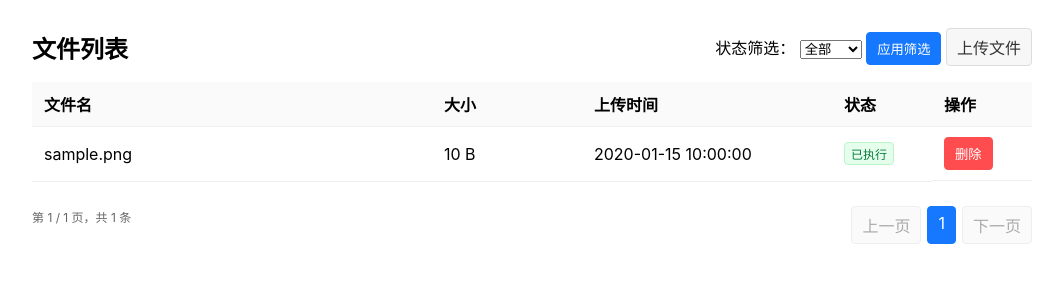
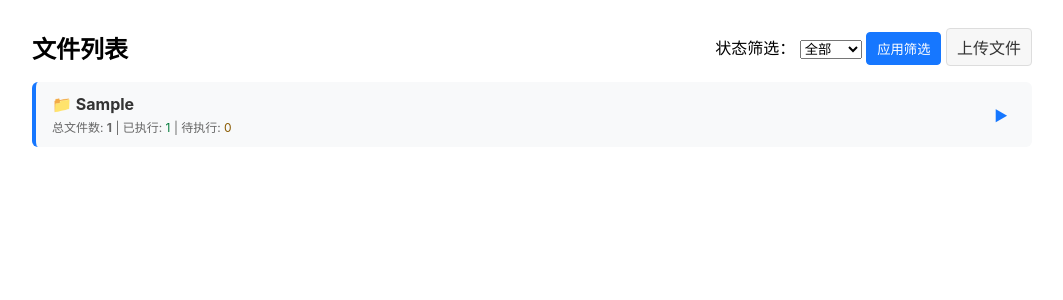
Before and after one commit to helihua1/file_task_manager, a Flask app: page /user/files in a window 1280 px wide. Shown: the top 300 px of the page, without its empty margins (108-1171 px from the left). Run offline with Flask 3, Linux system fonts and the light colour scheme; a user stored in the database is signed in; tables that the repository leaves empty hold one stand-in row (values such as "Sample post").

Commit message:
增加 folder 字段，file.html 显示按照文件夹显示

```diff
--- a/app/models/file.py
+++ b/app/models/file.py
@@ -20,6 +20,7 @@ class File(db.Model):
     original_filename = db.Column(db.String(255), nullable=False, comment='原始文件名')
     file_path = db.Column(db.String(500), nullable=False, comment='文件存储路径')
     file_size = db.Column(db.Integer, nullable=False, comment='文件大小(字节)')
+    folder = db.Column(db.String(255), comment='所属文件夹名称')
     upload_time = db.Column(db.DateTime, default=datetime.utcnow, comment='文件上传时间')
 
     # [1-2.1.2] 文件执行状态字段
@@ -33,7 +34,7 @@ class File(db.Model):
                                       )
                                       # , comment='文件执行记录')
 
-    def __init__(self, user_id, filename, original_filename, file_path, file_size):
+    def __init__(self, user_id, filename, original_filename, file_path, file_size, folder=None):
         """
         [1-2.1.4] 文件对象初始化
         """
@@ -42,6 +43,7 @@ class File(db.Model):
         self.original_filename = original_filename
         self.file_path = file_path
         self.file_size = file_size
+        self.folder = folder
 
     def read_content(self):
         """
--- a/app/templates/user/files.html
+++ b/app/templates/user/files.html
@@ -26,6 +26,13 @@
     .page-link.disabled { color: #aaa; border-color: #eee; pointer-events: none; background: #fafafa; }
     .empty { padding: 24px; text-align: center; color: #666; background: #fff; border: 1px dashed #ddd; border-radius: 6px; }
     .meta { color: #666; font-size: 12px; }
+    .folder-header { display: flex; justify-content: space-between; align-items: center; }
+    .toggle-btn { background: transparent; border: none; cursor: pointer; padding: 4px 8px; font-size: 14px; color: #1677ff; transition: transform 0.3s; }
+    .toggle-btn:hover { opacity: 0.7; }
+    .toggle-btn.collapsed { transform: rotate(0deg); }
+    .toggle-btn.expanded { transform: rotate(90deg); }
+    .file-list-content { display: none; margin-top: 8px; }
+    .file-list-content.show { display: block; }
   </style>
 </head>
 <body>
@@ -46,7 +53,28 @@
       </div>
     </div>
 
-    {% if files.items %}
+    {% if folders_data %}
+      {% for folder_name, folder_info in folders_data.items() %}
+        <div style="margin-bottom: 24px;">
+          <div style="background: #f8f9fa; padding: 12px 16px; border-radius: 6px; border-left: 4px solid #1677ff; cursor: pointer;"
+               onclick="toggleFolder('folder-{{ loop.index }}')">
+            <div class="folder-header">
+              <div>
+                <h3 style="margin: 0 0 4px 0; font-size: 16px; color: #333;">
+                  📁 {{ folder_name }}
+                </h3>
+                <div style="font-size: 12px; color: #666;">
+                  总文件数: <strong>{{ folder_info.total_count }}</strong> |
+                  已执行: <span style="color: #067d3d;">{{ folder_info.executed_count }}</span> |
+                  待执行: <span style="color: #8a5a00;">{{ folder_info.pending_count }}</span>
+                </div>
+              </div>
+              <button class="toggle-btn collapsed" id="toggle-folder-{{ loop.index }}" onclick="event.stopPropagation();">▶</button>
+            </div>
+          </div>
+
+          <div class="file-list-content" id="folder-{{ loop.index }}">
+          {% if folder_info.files %}
             <table>
               <thead>
                 <tr>
@@ -58,7 +86,7 @@
                 </tr>
               </thead>
               <tbody>
-          {% for f in files.items %}
+                {% for f in folder_info.files %}
                   <tr>
                     <td title="{{ f.file_path }}">{{ f.filename }}</td>
                     <td>
@@ -97,35 +125,14 @@
                 {% endfor %}
               </tbody>
             </table>
-
-      <div class="toolbar" style="margin-top: 8px;">
-        <div class="meta">
-          第 {{ files.page }} / {{ files.pages }} 页，共 {{ files.total }} 条
+          {% else %}
+            <div class="empty" style="margin: 0;">
+              该文件夹暂无文件
             </div>
-        <div class="pagination">
-          <a class="page-link {% if not files.has_prev %}disabled{% endif %}"
-             href="{% if files.has_prev %}{{ url_for('user.file_list', page=files.prev_num, status=status_filter) }}{% else %}#{% endif %}">
-            上一页
-          </a>
-
-          {# 中间页码（带省略号） #}
-          {% set last = 0 %}
-          {% for p in files.iter_pages(left_edge=1, left_current=2, right_current=2, right_edge=1) %}
-            {% if p %}
-              <a class="page-link {% if p == files.page %}active{% endif %}"
-                 href="{{ url_for('user.file_list', page=p, status=status_filter) }}">{{ p }}</a>
-              {% set last = p %}
-            {% else %}
-              <span class="page-link disabled">...</span>
           {% endif %}
-          {% endfor %}
-
-          <a class="page-link {% if not files.has_next %}disabled{% endif %}"
-             href="{% if files.has_next %}{{ url_for('user.file_list', page=files.next_num, status=status_filter) }}{% else %}#{% endif %}">
-            下一页
-          </a>
           </div>
         </div>
+      {% endfor %}
     {% else %}
       <div class="empty">
         暂无文件。
@@ -133,5 +140,24 @@
       </div>
     {% endif %}
   </div>
+
+  <script>
+    function toggleFolder(folderId) {
+      const content = document.getElementById(folderId);
+      const toggleBtn = document.getElementById('toggle-' + folderId);
+
+      if (content.classList.contains('show')) {
+        content.classList.remove('show');
+        toggleBtn.classList.remove('expanded');
+        toggleBtn.classList.add('collapsed');
+        toggleBtn.textContent = '▶';
+      } else {
+        content.classList.add('show');
+        toggleBtn.classList.remove('collapsed');
+        toggleBtn.classList.add('expanded');
+        toggleBtn.textContent = '▼';
+      }
+    }
+  </script>
 </body>
 </html>
--- a/app/templates/user/upload.html
+++ b/app/templates/user/upload.html
@@ -23,7 +23,7 @@
                         <div class="row">
                             <div class="col-md-8">
                                 <select class="form-select" id="target_folder" name="target_folder">
-                                    <option value="">根目录</option>
+                                    <!-- <option value="">根目录</option> -->
                                     {% for folder in user_folders %}
                                     <option value="{{ folder }}">{{ folder }}</option>
                                     {% endfor %}
@@ -87,7 +87,7 @@
                     <li>单个文件大小不超过10MB</li>
                     <li>可以同时选择多个文件进行批量上传</li>
                     <li>上传的文件将用于后续的任务执行</li>
-                    <li>可以选择上传到指定文件夹或根目录</li>
+                    <li>上传到指定文件夹</li>
                     <li>文件夹只能单层，不支持嵌套结构</li>
                 </ul>
             </div>
--- a/app/views/user.py
+++ b/app/views/user.py
@@ -172,7 +172,8 @@ def upload_files():
                         original_filename=original_filename,
                         filename=original_filename,
                         file_path=file_path,
-                        file_size=file_size
+                        file_size=file_size,
+                        folder=target_folder
                     )
                     db.session.add(file_record)
                     uploaded_count += 1
@@ -248,12 +249,11 @@ def get_folders():
 def file_list():
     """
     [2-3] 文件列表显示
-    展示用户上传的所有文件，支持分页和筛选
+    按文件夹分组展示用户上传的所有文件，显示文件夹统计信息
     """
-    page = request.args.get('page', 1, type=int)
     status_filter = request.args.get('status', 'all')
 
-    # [2-3.1] 构建查询条件
+    # [2-3.1] 获取所有文件并按文件夹分组
     query = File.query.filter_by(user_id=current_user.id)
 
     if status_filter == 'executed':
@@ -261,11 +261,32 @@ def file_list():
     elif status_filter == 'pending':
         query = query.filter_by(is_executed=False)
 
-    # [2-3.2] 分页查询
-    files = query.order_by(File.upload_time.desc())\
-                 .paginate(page=page, per_page=20, error_out=False)
+    all_files = query.order_by(File.folder.asc(), File.upload_time.desc()).all()
 
-    return render_template('user/files.html', files=files, status_filter=status_filter)
+    # [2-3.2] 按文件夹分组
+    folders_data = {}
+    for file in all_files:
+        folder_name = file.folder if file.folder else '根目录'
+
+        if folder_name not in folders_data:
+            folders_data[folder_name] = {
+                'files': [],
+                'total_count': 0,
+                'executed_count': 0,
+                'pending_count': 0
+            }
+
+        folders_data[folder_name]['files'].append(file)
+        folders_data[folder_name]['total_count'] += 1
+
+        if file.is_executed:
+            folders_data[folder_name]['executed_count'] += 1
+        else:
+            folders_data[folder_name]['pending_count'] += 1
+
+    return render_template('user/files.html',
+                         folders_data=folders_data,
+                         status_filter=status_filter)
 
 @user.route('/files/delete/<int:file_id>', methods=['POST'])
 @login_required
@@ -546,6 +567,8 @@ def url_management():
     URL管理页面
     显示已添加的URL列表和添加新URL的界面
     """
+    import json
+
     # 获取所有URL上下文数据
     url_contexts = UrlUpdateContext.query.all()
 
```
Lines whose indentation alone changed are shown as unchanged.
